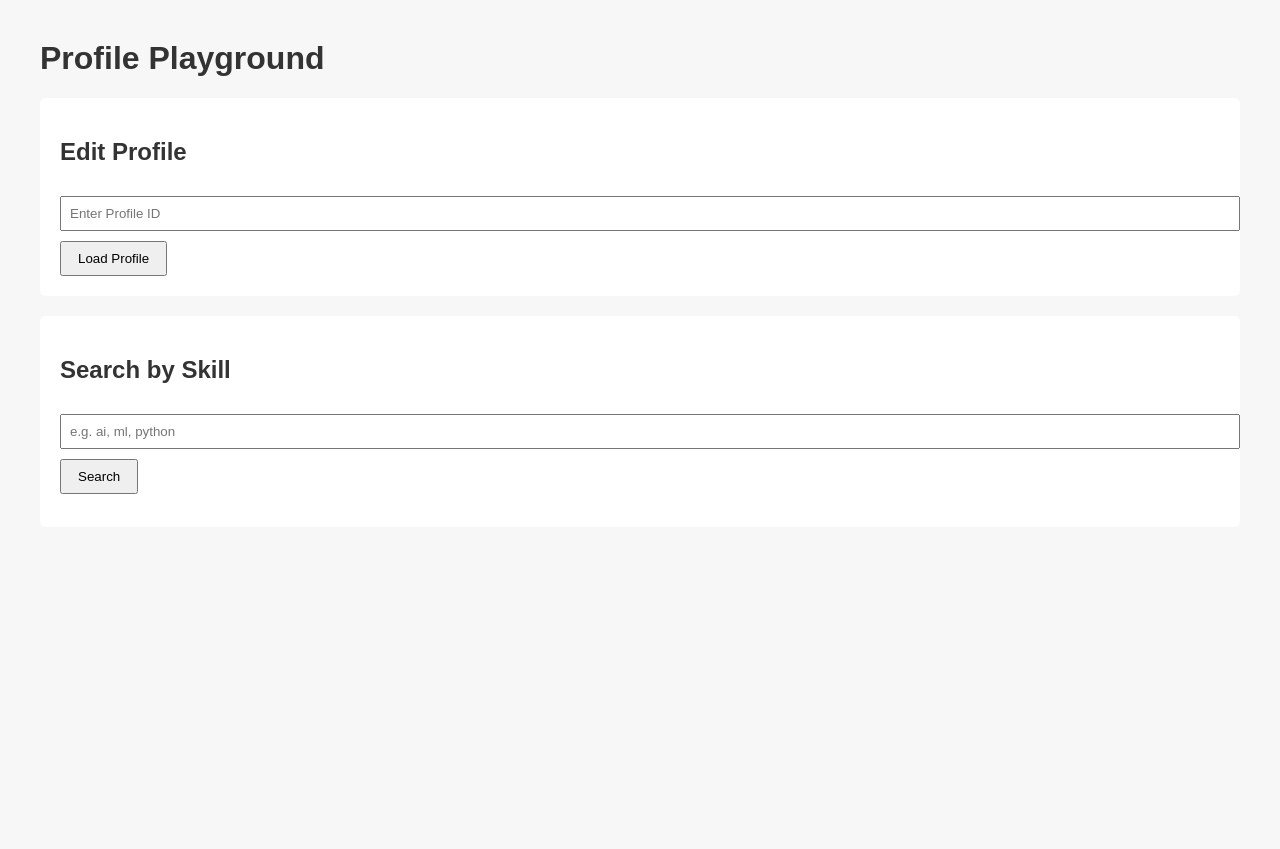
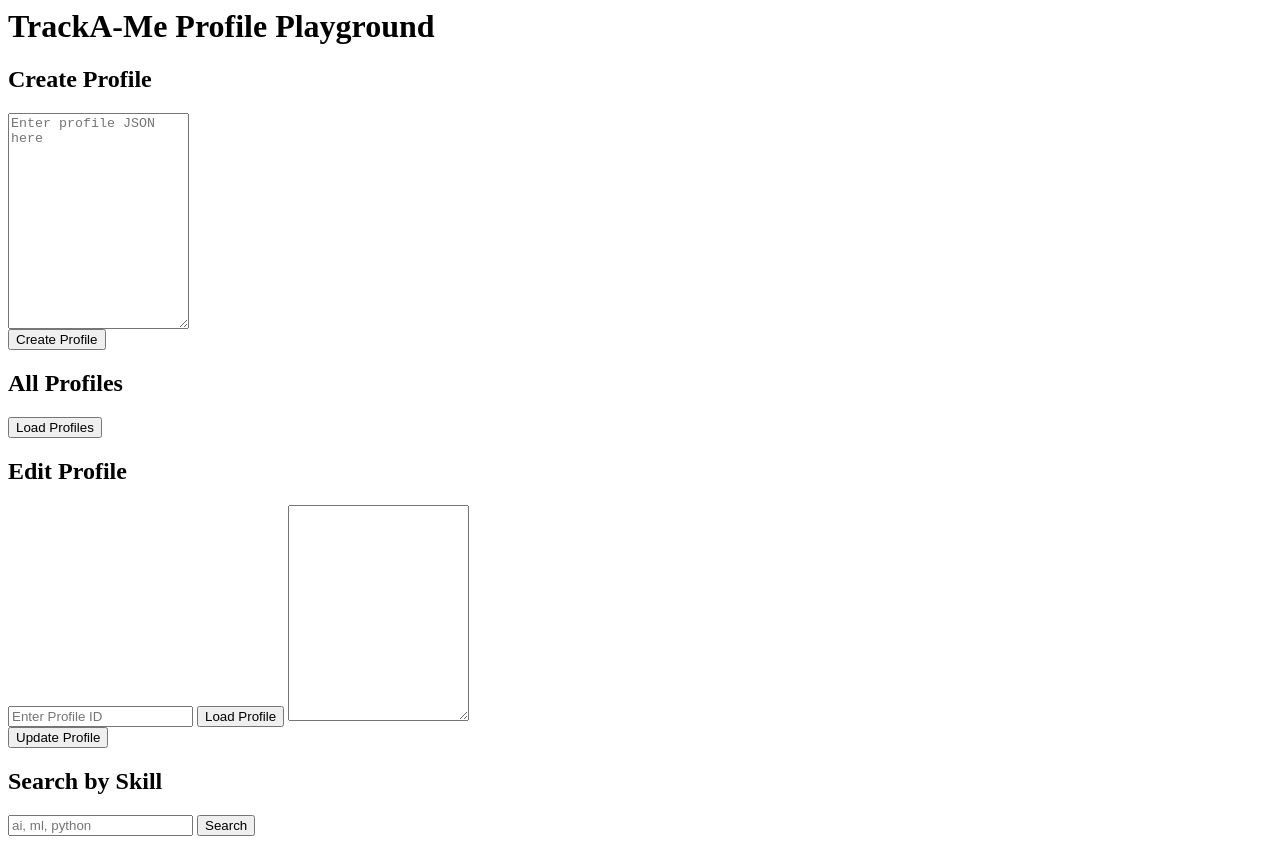
Before and after one commit to Architabhargava/TrackA-Me_API_Playground, a plain HTML site: page frontend/index.html in a window 1280 px wide. Before the commit the page ends 800 px from the top, so only its background shows below. Drawn offline with Linux system fonts and the light colour scheme.

Commit message:
Frontend updated

```diff
--- a/frontend/index.html
+++ b/frontend/index.html
@@ -1,35 +1,38 @@
-<!DOCTYPE html>
-<html lang="en">
-<head>
-  <meta charset="UTF-8" />
-  <title>Profile Playground</title>
-  <link rel="stylesheet" href="style.css" />
-</head>
 <body>
-  <h1>Profile Playground</h1>
+  <h1>TrackA-Me Profile Playground</h1>
 
-  <!-- Load profile -->
+  <!-- CREATE PROFILE -->
+  <section>
+    <h2>Create Profile</h2>
+    <textarea id="createJson" rows="14" placeholder="Enter profile JSON here"></textarea>
+    <br />
+    <button onclick="createProfile()">Create Profile</button>
+  </section>
+
+  <!-- VIEW ALL PROFILES -->
+  <section>
+    <h2>All Profiles</h2>
+    <button onclick="loadAllProfiles()">Load Profiles</button>
+    <pre id="profilesOutput"></pre>
+  </section>
+
+  <!-- EDIT PROFILE -->
   <section>
     <h2>Edit Profile</h2>
     <input id="profileId" placeholder="Enter Profile ID" />
     <button onclick="loadProfile()">Load Profile</button>
-  </section>
-
-  <!-- Edit form -->
-  <section id="editSection" style="display:none;">
-    <textarea id="profileJson" rows="20"></textarea>
+    <textarea id="profileJson" rows="14"></textarea>
     <br />
     <button onclick="updateProfile()">Update Profile</button>
   </section>
 
-  <!-- Skill search -->
+  <!-- SEARCH -->
   <section>
     <h2>Search by Skill</h2>
-    <input id="skillInput" placeholder="e.g. ai, ml, python" />
+    <input id="skillInput" placeholder="ai, ml, python" />
     <button onclick="searchSkill()">Search</button>
     <pre id="searchResult"></pre>
   </section>
 
   <script src="script.js"></script>
 </body>
-</html>
--- a/frontend/script.js
+++ b/frontend/script.js
@@ -1,39 +1,22 @@
-const BACKEND_URL = "http://127.0.0.1:8000";
-
-async function loadProfile() {
-  const id = document.getElementById("profileId").value;
-
-  const res = await fetch(`${BACKEND_URL}/profile/${id}/edit`);
-  const data = await res.json();
-
-  document.getElementById("profileJson").value =
-    JSON.stringify(data, null, 2);
-
-  document.getElementById("editSection").style.display = "block";
-}
-
-async function updateProfile() {
-  const id = document.getElementById("profileId").value;
+async function createProfile() {
   const body = JSON.parse(
-    document.getElementById("profileJson").value
+    document.getElementById("createJson").value
   );
 
-  await fetch(`${BACKEND_URL}/profile/${id}`, {
-    method: "PUT",
+  const res = await fetch(`${BACKEND_URL}/profile`, {
+    method: "POST",
     headers: { "Content-Type": "application/json" },
     body: JSON.stringify(body)
   });
 
-  alert("Profile updated successfully");
+  const data = await res.json();
+  alert("Profile created with ID: " + data.id);
 }
 
-async function searchSkill() {
-  const skill = document.getElementById("skillInput").value;
-  const res = await fetch(
-    `${BACKEND_URL}/profiles/search?skill=${skill}`
-  );
+async function loadAllProfiles() {
+  const res = await fetch(`${BACKEND_URL}/profiles`);
   const data = await res.json();
 
-  document.getElementById("searchResult").textContent =
+  document.getElementById("profilesOutput").textContent =
     JSON.stringify(data, null, 2);
 }
```
